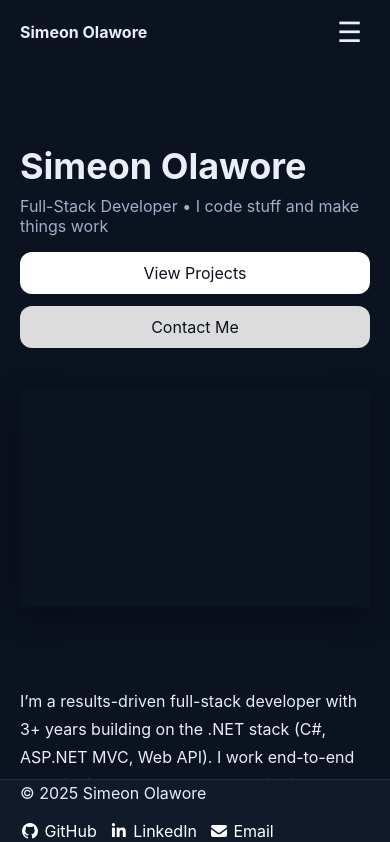
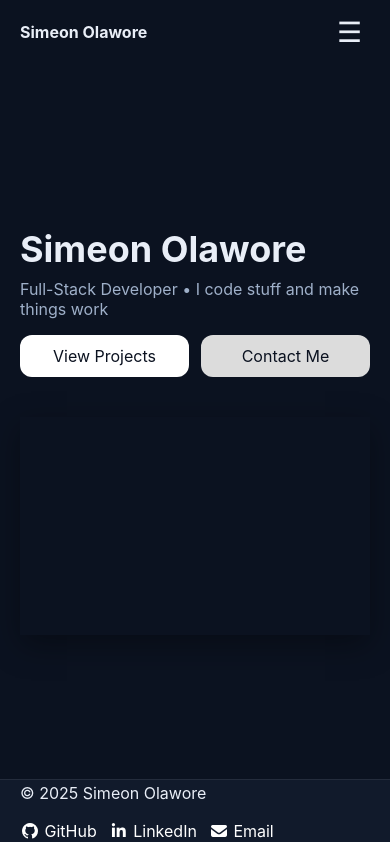
Before and after one commit to Simeoncoded/My-Portfolio, an Angular app: page / in a window 390 px wide. Shown: the top 842 px of the page. Built offline with nearby package versions, Linux system fonts and the light colour scheme.

Commit message:
update on hero component

```diff
--- a/src/app/features/hero/hero.component.css
+++ b/src/app/features/hero/hero.component.css
@@ -1,63 +1,63 @@
-:host{
-    display: block;
-}
-.hero{
+:host { display: block; }
+
+.hero-section {
   min-height: clamp(420px, 68vh, 760px);
   display: grid;
   align-items: center;
 }
-.hero-grid{
+
+.hero-grid {
   display: grid;
   grid-template-columns: minmax(0, 1.1fr) minmax(0, 0.9fr);
   align-items: center;
-    gap:clamp(16px, 3vw, 32px);
+  gap: clamp(16px, 3vw, 32px);
 }
-.hero-title{
-    font-size: clamp(36px, 6vw, 56px);
-    margin: 0;
-}
-.hero-subtitle{
-    font-size: clamp(16px, 2.4vw, 22px);
-    margin: 8px 0 0;
-}
-.hero-actions{
+
+.hero-title { font-size: clamp(36px, 6vw, 56px); margin: 0; }
+.hero-subtitle { font-size: clamp(16px, 2.4vw, 22px); margin: 8px 0 0; }
+
+.hero-actions {
   display: flex;
-    gap:12px;
+  gap: 12px;
   margin-top: 16px;
   flex-wrap: wrap;
 }
 
+.hero-right { justify-self: end; }
+.hero-left  { justify-self: start; }
+
+/* cube wrapper */
 .cube-box{
   aspect-ratio: 16 / 10;
   width: min(520px, 100%);
   overflow: hidden;
-    border: none;
-    box-shadow: 0 10px 30px rgba(0,0,0,.35);
-    margin-left: auto;
+  border: 0;
+  box-shadow: 0 10px 30px rgba(0, 0, 0, .35);
 }
 
-@media(max-width: 1024px){
-    .hero-grid{
-        grid-template-columns: 1fr 0.9fr;
+twisty-player { width: 100%; height: 100%; display: block; }
+
+@media (max-width: 1024px){
+  .hero-grid { grid-template-columns: 1fr 0.9fr; }
+}
+
+@media (max-width: 768px){
+  .hero-grid { grid-template-columns: 1fr; }
+  .hero-right { justify-self: center; width: 100%; }
+  .cube-box   { width: 100%; margin: 24px 0 0; }
+
+  .hero-actions{
+    display: grid;
+    grid-template-columns: 1fr 1fr;
+    gap: 12px;
+  }
+  .hero-actions .btn{
+    width: 100%;
+    text-align: center;
+    white-space: nowrap;
   }
 }
 
-@media(max-width: 900px){
-    .hero-grid{
-        grid-template-columns: 1fr;
+@media (max-width: 360px){
+  .hero-actions { grid-template-columns: 1fr; }
 }
-    .cube-box{
-        margin: 24px auto 0;
-        width: 100%;
-    }
-    .hero-actions{
-        justify-content: start;
-    }
-}
-
-@media (max-width:480px) {
-    .hero-actions .btn{
-        width: 100%;
-        text-align: center;
-    }
-}
```
Lines whose indentation alone changed are shown as unchanged.
